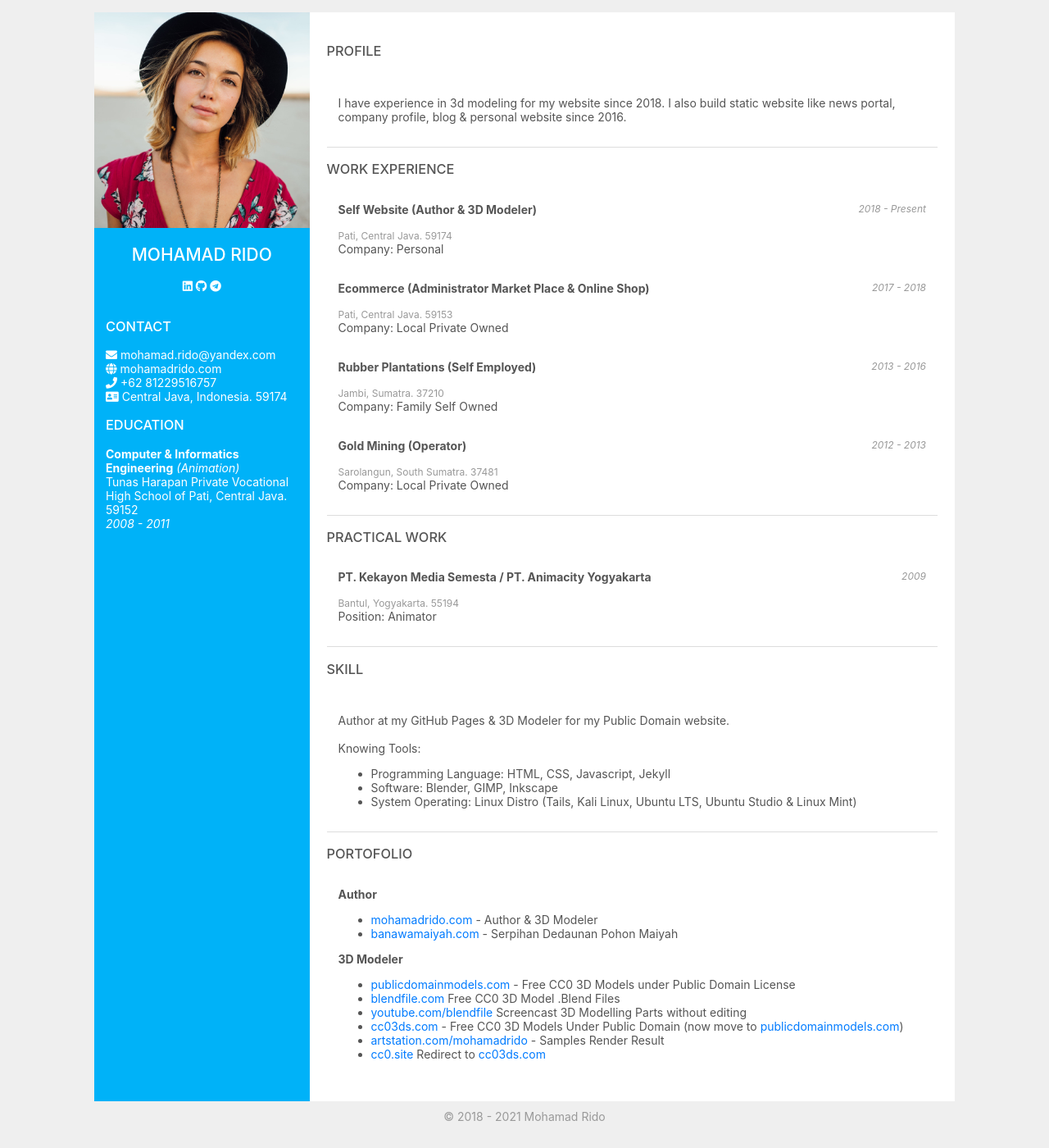
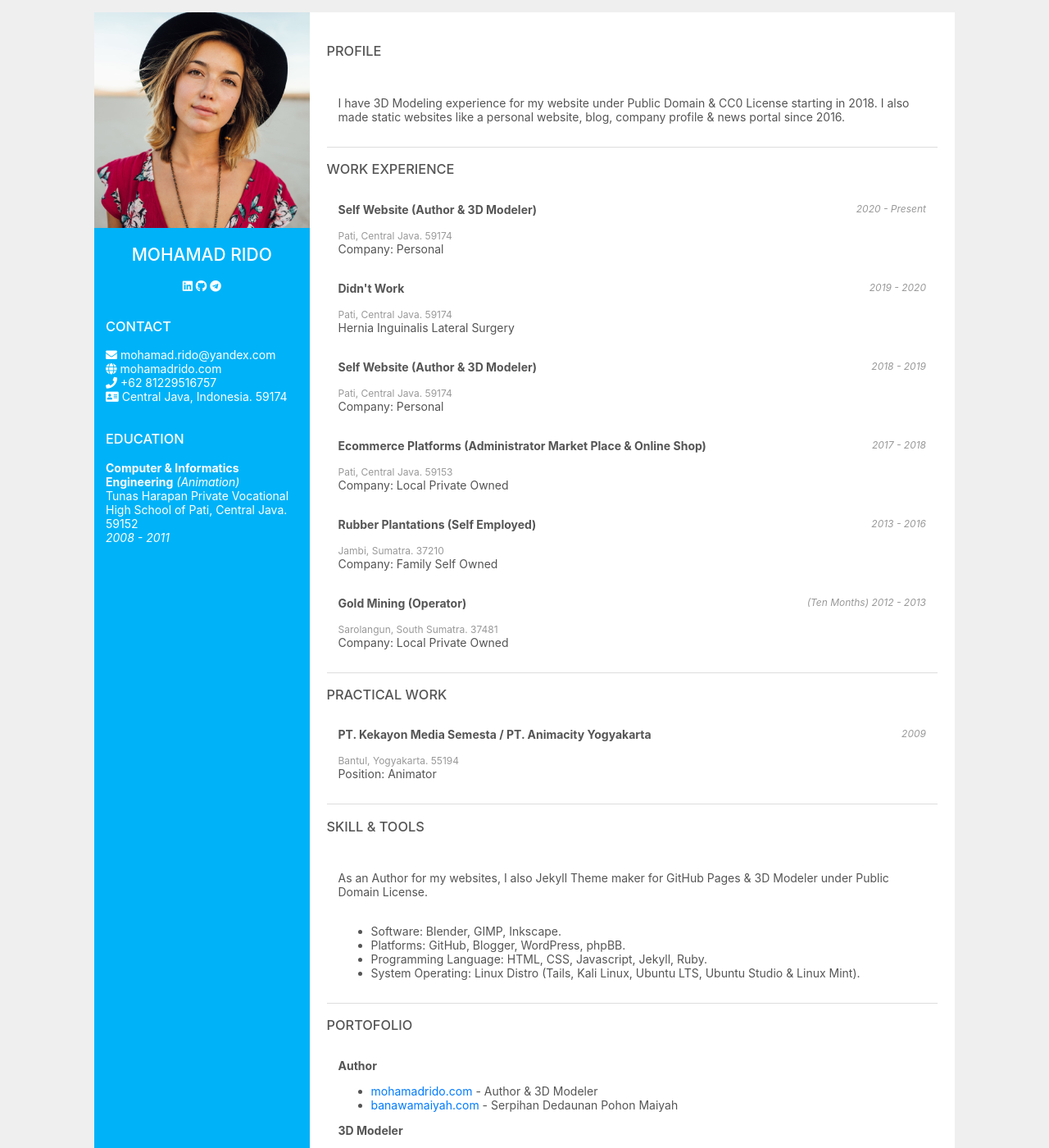
Before and after one commit to mohamadrido/about, a Jekyll site: the page built from index.html, in a window 1280 px wide and 1400 px high. Shown: the whole window at 82% size. Built offline with Jekyll 4.4.1, drawn with Linux system fonts in a browser that asks for light colours; nearby versions of some CDN libraries.

Commit message:
Update index.html

```diff
--- a/index.html
+++ b/index.html
@@ -21,9 +21,9 @@ layout: default
     <i class="fa fa-envelope"></i> mohamad.rido@yandex.com<br/>
     <i class="fa fa-globe"></i> <a href="https://mohamadrido.com">mohamadrido.com</a><br/>
     <i class="fa fa-phone"></i> +62 81229516757<br/>
-    <i class="fa fa-address-card"></i> Central Java, Indonesia. 59174<br/>
+    <i class="fa fa-address-card"></i> Central Java, Indonesia. 59174
     </div>
-
+    <br/>
     <h3>EDUCATION</h3>
     <p><b>Computer & Informatics Engineering</b> <i>(Animation)</i><br/>
     Tunas Harapan Private Vocational High School of Pati, Central Java. 59152<br/>
@@ -36,7 +36,7 @@ layout: default
   <div class="content" style="padding: 1em;">
     <h3>PROFILE</h3>
     <div class="container" style="padding: 1em; border-bottom: 1px solid #ddd;">
-    <p>I have experience in 3d modeling for my website since 2018. I also build static website like news portal, company profile, blog & personal website since 2016.
+    <p>I have 3D Modeling experience for my website under Public Domain & CC0 License starting in 2018. I also made static websites like a personal website, blog, company profile & news portal since 2016.
     </p>
     </div>
 
@@ -45,12 +45,26 @@ layout: default
 
     <b>Self Website (Author & 3D Modeler)</b>
     <div class="container-right">
-    <i>2018 - Present</i>
+    <i>2020 - Present</i>
     </div>
     <p><span class="span">Pati, Central Java. 59174</span><br/>
     Company: Personal</p>
     <br/>
-    <b>Ecommerce (Administrator Market Place & Online Shop)</b>
+    <b>Didn't Work</b>
+    <div class="container-right">
+    <i>2019 - 2020</i>
+    </div>
+    <p><span class="span">Pati, Central Java. 59174</span><br/>
+    Hernia Inguinalis Lateral Surgery</p>
+    <br/>
+    <b>Self Website (Author & 3D Modeler)</b>
+    <div class="container-right">
+    <i>2018 - 2019</i>
+    </div>
+    <p><span class="span">Pati, Central Java. 59174</span><br/>
+    Company: Personal</p>
+    <br/>
+    <b>Ecommerce Platforms (Administrator Market Place & Online Shop)</b>
     <div class="container-right">
     <i>2017 - 2018</i>
     </div>
@@ -66,7 +80,7 @@ layout: default
     <br/>
     <b>Gold Mining (Operator)</b>
     <div class="container-right">
-    <i>2012 - 2013</i>
+    <i>(Ten Months) 2012 - 2013</i>
     </div>
     <p><span class="span">Sarolangun, South Sumatra. 37481</span><br/>
     Company: Local Private Owned</p>
@@ -83,15 +97,15 @@ layout: default
     Position: Animator</p>
     </div>
 
-    <h3>SKILL</h3>
+    <h3>SKILL & TOOLS</h3>
     <div class="container" style="padding: 1em; border-bottom: 1px solid #ddd;">
-    <p>Author at my GitHub Pages & 3D Modeler for my Public Domain website.<br/>
+    <p>As an Author for my websites, I also Jekyll Theme maker for GitHub Pages & 3D Modeler under Public Domain License.<br/>
     <br/>
-    Knowing Tools:<br/>
     <ul>
-    <li>Programming Language: HTML, CSS, Javascript, Jekyll</li>
-    <li>Software: Blender, GIMP, Inkscape</li>
-    <li>System Operating: Linux Distro (Tails, Kali Linux, Ubuntu LTS, Ubuntu Studio & Linux Mint)</li>
+    <li>Software: Blender, GIMP, Inkscape.</li>
+    <li>Platforms: GitHub, Blogger, WordPress, phpBB.</li>
+    <li>Programming Language: HTML, CSS, Javascript, Jekyll, Ruby.</li>
+    <li>System Operating: Linux Distro (Tails, Kali Linux, Ubuntu LTS, Ubuntu Studio & Linux Mint).</li>
     </ul>
     </p>
     </div>
```
